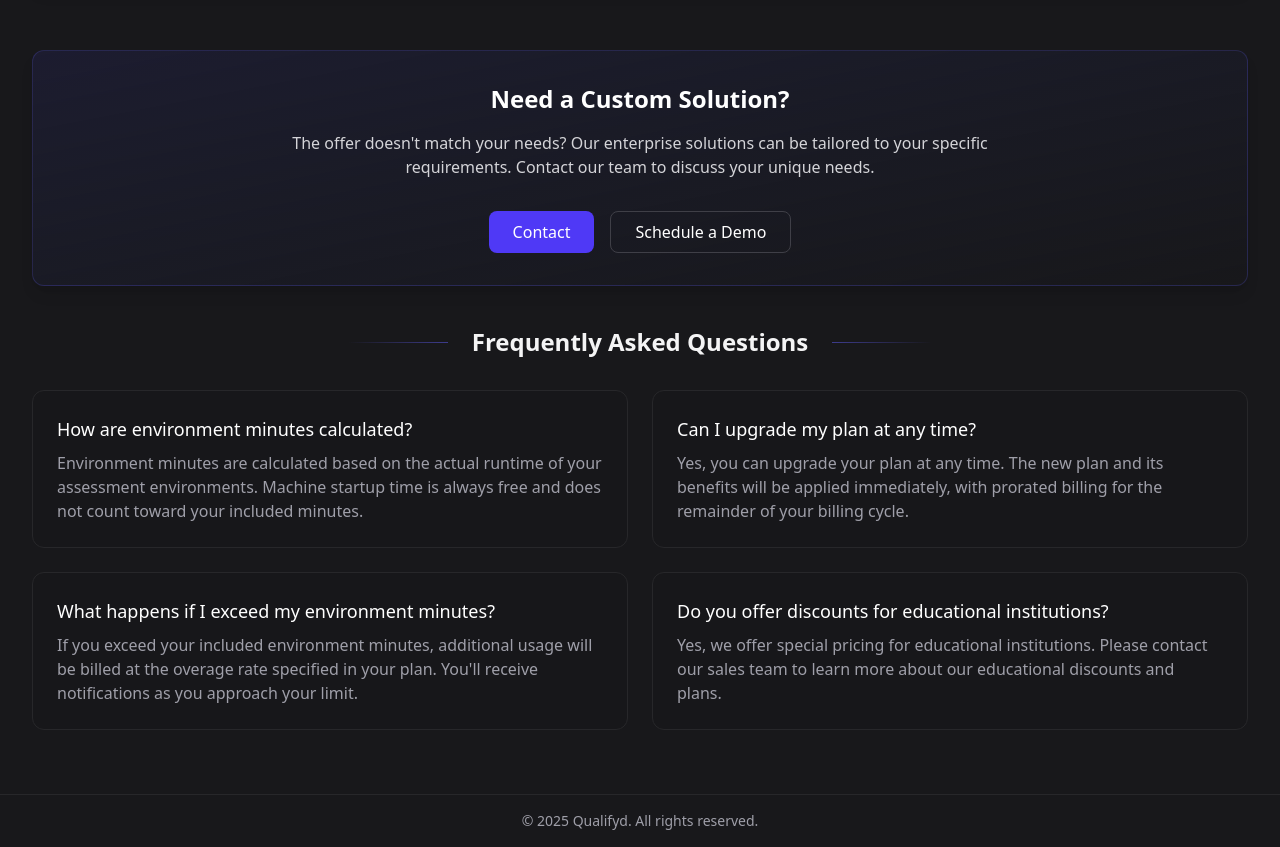
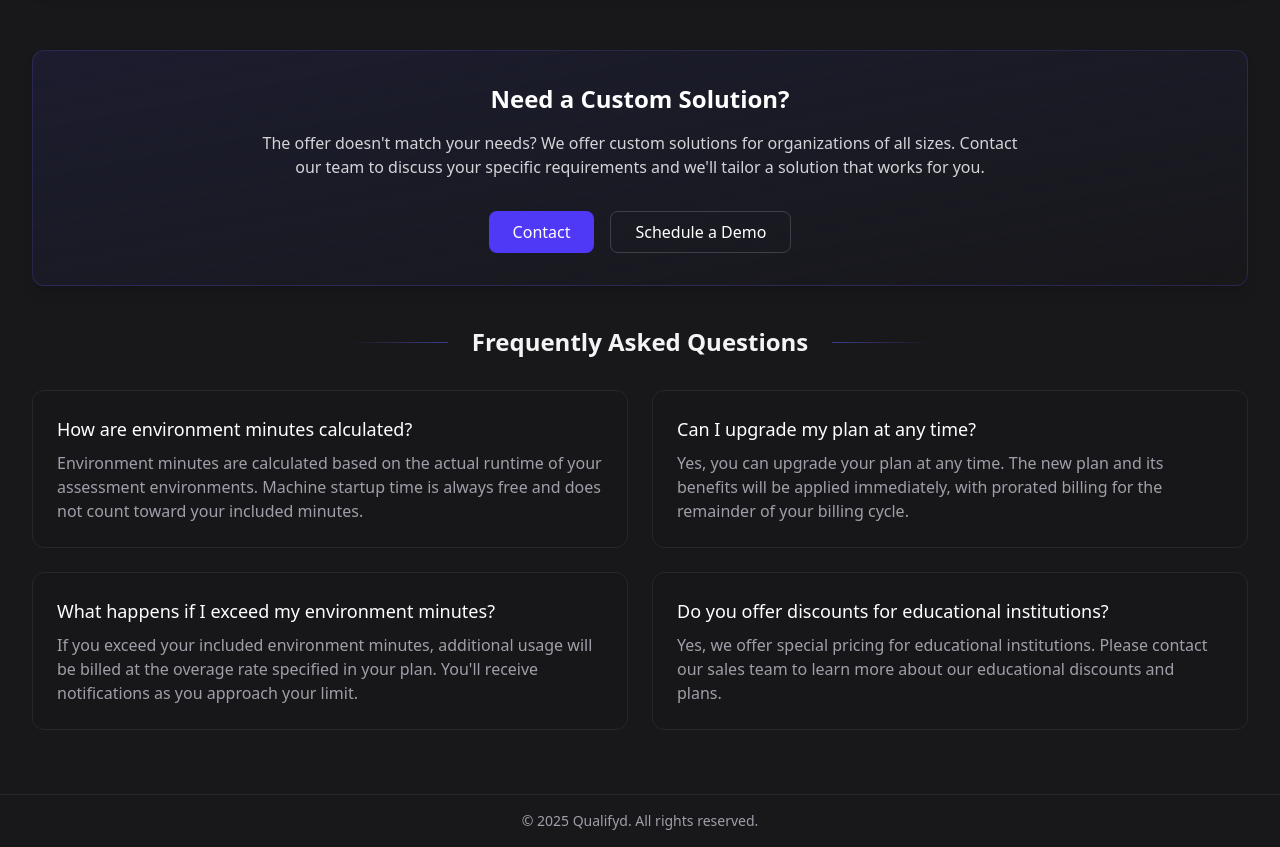
Before and after one commit to cstanislawski/qualifyd, a Next.js app in the folder frontend/: page /pricing in a window 1280 px wide. Shown: the part 1520-2367 px from the top of the page. Built offline with nearby package versions, Linux system fonts and the light colour scheme.

Commit message:
update pricing page text for clarity and inclusivity

```diff
--- a/frontend/src/app/pricing/page.tsx
+++ b/frontend/src/app/pricing/page.tsx
@@ -285,7 +285,7 @@ export default function Pricing() {
           <div className="max-w-3xl mx-auto text-center">
             <h3 className="text-2xl font-semibold text-white mb-4">Need a Custom Solution?</h3>
             <p className="text-zinc-300 mb-8">
-              The offer doesn&apos;t match your needs? Our enterprise solutions can be tailored to your specific requirements. Contact our team to discuss your unique needs.
+            The offer doesn&apos;t match your needs? We offer custom solutions for organizations of all sizes. Contact our team to discuss your specific requirements and we&apos;ll tailor a solution that works for you.
             </p>
             <div className="flex flex-col sm:flex-row gap-4 justify-center">
               <button className="py-2 px-6 bg-indigo-600 hover:bg-indigo-700 rounded-lg text-white font-medium transition-colors duration-300">
```
Also changed, not shown: 1 other file (tests, documents, lock files or other folders).
